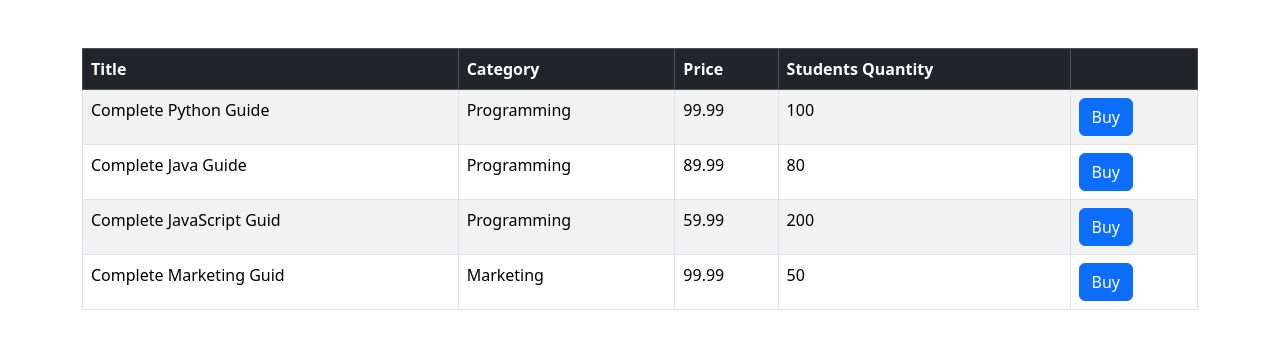
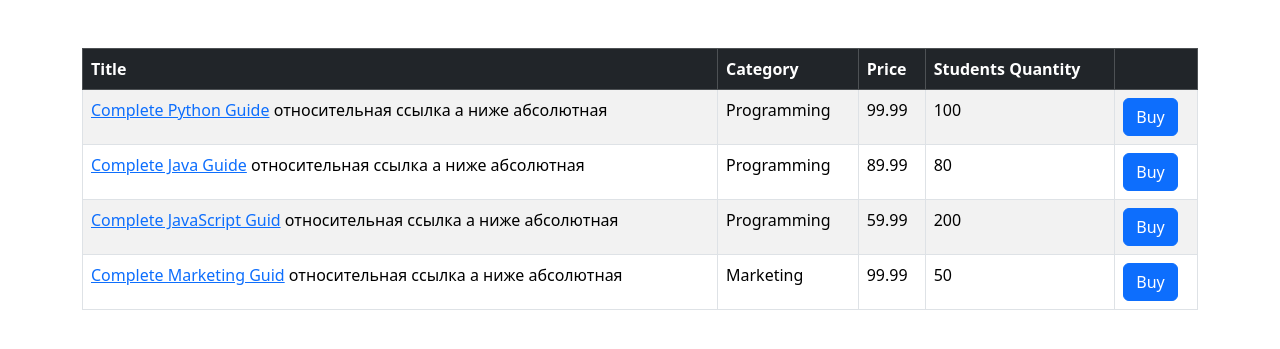
Before and after one commit to Grasmeyster87/Python-Django, a Django app: page /shop/ in a window 1280 px wide. Shown: the part 56-405 px from the top of the page. Run offline with Django 4.2, Linux system fonts and the light colour scheme; data comes from the database, SQL or seed files in the repository.

Commit message:
297. Настройка роутинга между страницами

```diff
--- a/shop/templates/courses.html
+++ b/shop/templates/courses.html
@@ -19,7 +19,9 @@
         <!--{{courses}} переменная в шаблоне Django -->
         {% for course in courses %} <!-- скобки для использования цикла python-->
         <tr>
-            <td>{{course.title}}</td>
+            <td><a href={{course.id}}>{{course.title}}</a> относительная ссылка а ниже абсолютная
+                <!--<a href="/shop/{{course.id}}"">{{course.title}}</a>-->
+            </td>
             <td>{{course.category}}</td>
             <td>{{course.price}}</td>
             <td>{{course.student_qty}}</td>
```
